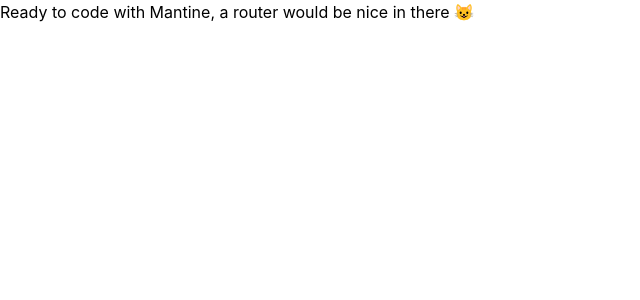
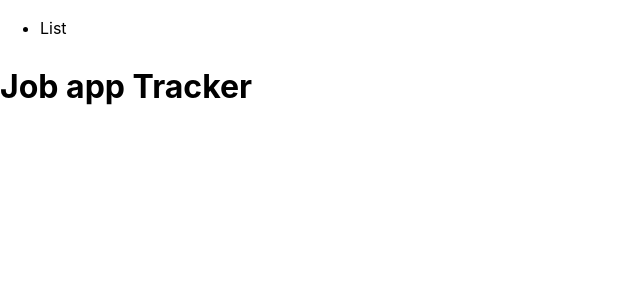
Before and after one commit to Sivva2/Jobs-App-Tracker, a React (Vite) app: page / in a window 1280 px wide. Shown: the top 300 px of the page, without its empty margins (0-640 px from the left). Built offline with nearby package versions, Linux system fonts and the light colour scheme.

Commit message:
update copy

```diff
--- a/src/App.jsx
+++ b/src/App.jsx
@@ -1,5 +1,25 @@
+import { Routes, Route } from "react-router-dom";
+import Navbar from "./components/Navbar";
+
+import UpdateJob from "./Pages/UpdateJob";
+import JobDetailPage from "./Pages/JobDetailsPage";
+import HomePage from "./Pages/HomePage";
+import ErrorPage from "./Pages/ErrorPage";
+/* import JobList from "./Pages/JobList"; */
+
 function App() {
-  return <>Ready to code with Mantine, a router would be nice in there 😺</>
+  return (
+    <div className="App">
+      <Navbar />
+      <Routes>
+        {/* <Route path="/job" element={<JobList />} /> */}
+        <Route path="/" element={<HomePage />} />
+        <Route path="/job/:jobId" element={<JobDetailPage />} />
+        <Route path="*" element={<ErrorPage />} />
+        <Route path="/job/${jobId}/Update" element={<UpdateJob />} />
+      </Routes>
+    </div>
+  );
 }
 
-export default App
+export default App;
--- a/src/components/Navbar.jsx
+++ b/src/components/Navbar.jsx
@@ -0,0 +1,10 @@
+const Navbar = () => {
+  return (
+    <>
+      <ul>
+        <li> List</li>
+      </ul>
+    </>
+  );
+};
+export default Navbar;
--- a/src/main.jsx
+++ b/src/main.jsx
@@ -1,18 +1,22 @@
-import React from 'react'
-import ReactDOM from 'react-dom/client'
-import { MantineProvider } from '@mantine/core'
-import App from './App.jsx'
+import React from "react";
+import ReactDOM from "react-dom/client";
+import { MantineProvider } from "@mantine/core";
+import App from "./App.jsx";
+import { BrowserRouter as Router } from "react-router-dom";
 
 // Import styles of packages that you've installed.
 // All packages except `@mantine/hooks` require styles imports
-import '@mantine/core/styles.css'
-import './styles/global.css'
-import theme from './styles/theme.js'
+import "@mantine/core/styles.css";
+import "./styles/global.css";
+import theme from "./styles/theme.js";
 
-ReactDOM.createRoot(document.getElementById('root')).render(
+ReactDOM.createRoot(document.getElementById("root")).render(
   <React.StrictMode>
-    <MantineProvider theme={theme}>
-      <App />
-    </MantineProvider>
+    <Router>
+      <MantineProvider theme={{ colorScheme: "dark" }}>
+        {/* <MantineProvider theme={theme}> */}
+        <App />
+      </MantineProvider>
+    </Router>
   </React.StrictMode>
-)
+);
```
Also changed, not shown: src/Pages/JobList.jsx (+33 -0 lines), src/components/Footer.jsx (+8 -0 lines).
